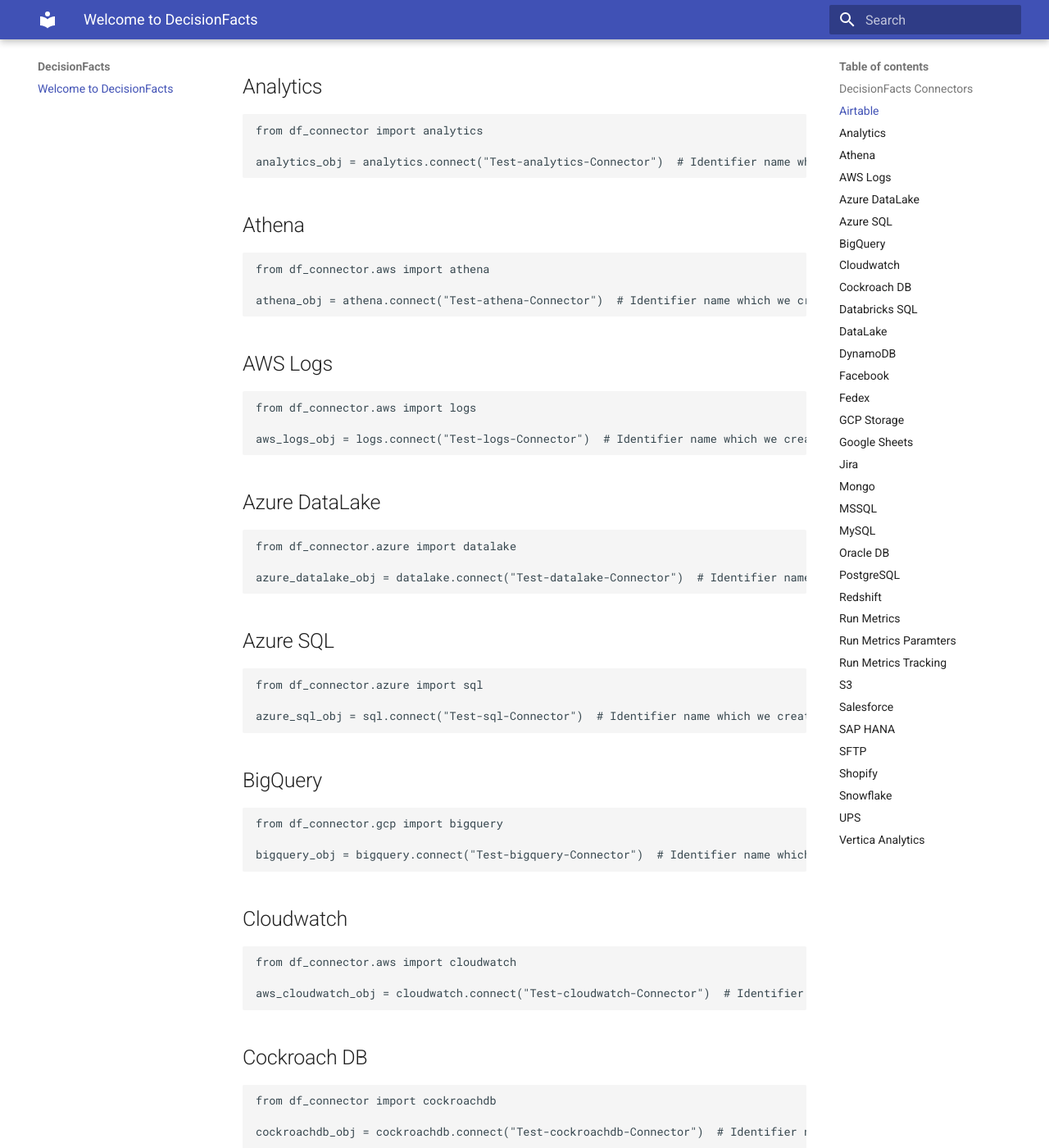
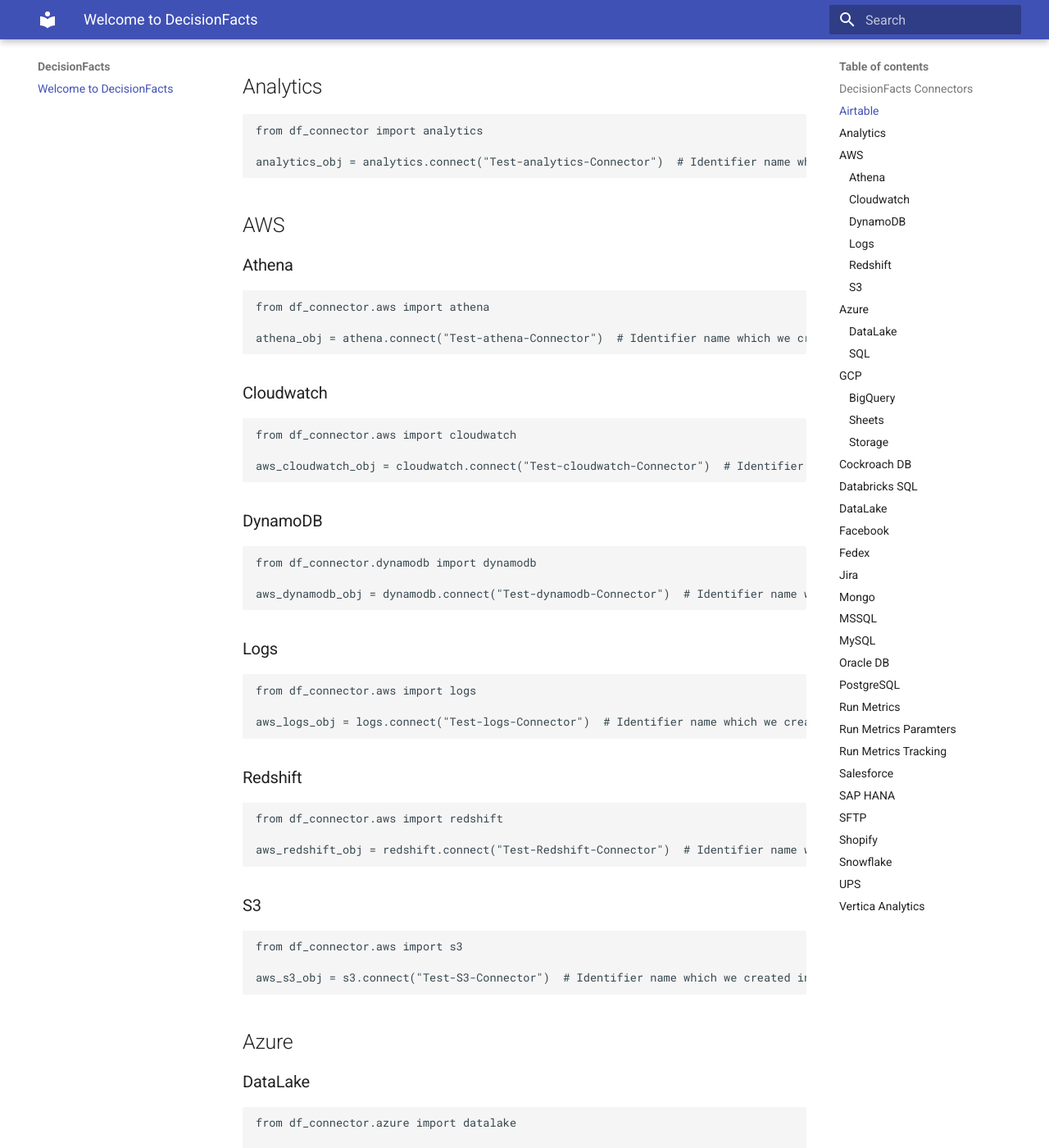
Before and after one commit to Mudasir-Ahmad-DF/MKDocs-demo, an MkDocs documentation site: the page built from docs/index.md, in a window 1280 px wide and 1400 px high, scrolled down 478 px. Shown: the whole window at 82% size. Built offline with MkDocs 1.6.1 and Material for MkDocs 9.7.7, drawn with Linux system fonts in a browser that asks for light colours; some of the changed text lies outside the part shown.

Commit message:
table of contents

````diff
--- a/docs/index.md
+++ b/docs/index.md
@@ -21,48 +21,100 @@
 analytics_obj = analytics.connect("Test-analytics-Connector")  # Identifier name which we created in the portal
 ```
 
-## Athena
+## AWS
+
+### Athena
 
 ```python
 from df_connector.aws import athena
 
 athena_obj = athena.connect("Test-athena-Connector")  # Identifier name which we created in the portal
 ```
-## AWS Logs
+
+### Cloudwatch
+
+```python
+from df_connector.aws import cloudwatch
+
+aws_cloudwatch_obj = cloudwatch.connect("Test-cloudwatch-Connector")  # Identifier name which we created in the portal
+```
+### DynamoDB
+
+```python
+from df_connector.dynamodb import dynamodb
+
+aws_dynamodb_obj = dynamodb.connect("Test-dynamodb-Connector")  # Identifier name which we created in the portal
+```
+
+### Logs
 
 ```python
 from df_connector.aws import logs
 
 aws_logs_obj = logs.connect("Test-logs-Connector")  # Identifier name which we created in the portal
 ```
-## Azure DataLake
+### Redshift
+
+```python
+from df_connector.aws import redshift
+
+aws_redshift_obj = redshift.connect("Test-Redshift-Connector")  # Identifier name which we created in the portal
+```
+### S3
+
+```python
+from df_connector.aws import s3
+
+aws_s3_obj = s3.connect("Test-S3-Connector")  # Identifier name which we created in the portal
+```
+
+
+## Azure
+
+### DataLake
 
 ```python
 from df_connector.azure import datalake
 
 azure_datalake_obj = datalake.connect("Test-datalake-Connector")  # Identifier name which we created in the portal
 ```
-## Azure SQL
+
+### SQL
 
 ```python
 from df_connector.azure import sql
 
 azure_sql_obj = sql.connect("Test-sql-Connector")  # Identifier name which we created in the portal
 ```
-## BigQuery
+
+
+## GCP
+
+### BigQuery
 
 ```python
 from df_connector.gcp import bigquery
 
 bigquery_obj = bigquery.connect("Test-bigquery-Connector")  # Identifier name which we created in the portal
 ```
-## Cloudwatch
+
+### Sheets
 
 ```python
-from df_connector.aws import cloudwatch
+from df_connector.gcp import sheets
 
-aws_cloudwatch_obj = cloudwatch.connect("Test-cloudwatch-Connector")  # Identifier name which we created in the portal
+sheets_obj = sheets.connect("Test-sheets-Connector")  # Identifier name which we created in the portal
 ```
+###  Storage
+
+```python
+from df_connector.gcp import storage
+
+storage_obj = storage.connect("Test-storage-Connector")  # Identifier name which we created in the portal
+```
+
+
+
 ## Cockroach DB
 
 ```python
@@ -96,13 +148,7 @@
 
 
 ```
-## DynamoDB
 
-```python
-from df_connector.dynamodb import dynamodb
-
-aws_dynamodb_obj = dynamodb.connect("Test-dynamodb-Connector")  # Identifier name which we created in the portal
-```
 ## Facebook
 
 ```python
@@ -117,20 +163,8 @@
 
 fedex_obj = fedex.connect("Test-fedex-Connector")  # Identifier name which we created in the portal
 ```
-## GCP Storage
 
-```python
-from df_connector.gcp import storage
 
-storage_obj = storage.connect("Test-storage-Connector")  # Identifier name which we created in the portal
-```
-## Google Sheets
-
-```python
-from df_connector.gcp import sheets
-
-sheets_obj = sheets.connect("Test-sheets-Connector")  # Identifier name which we created in the portal
-```
 ## Jira
 
 ```python
@@ -174,13 +208,7 @@
 
 postgresql_obj = postgresql.connect("Test-postgresql-Connector")  # Identifier name which we created in the portal
 ```
-## Redshift
 
-```python
-from df_connector.aws import redshift
-
-aws_redshift_obj = redshift.connect("Test-Redshift-Connector")  # Identifier name which we created in the portal
-```
 ## Run Metrics
 
 ```python
@@ -202,13 +230,7 @@
 
 content = metrics.tracking.get_csv("<start_date>", "<end-date>")
 ```
-## S3
 
-```python
-from df_connector.aws import s3
-
-aws_s3_obj = s3.connect("Test-S3-Connector")  # Identifier name which we created in the portal
-```
 ## Salesforce
 
 ```python
````
Also changed, not shown: site/index.html, site/search/search_index.json, 1 other file.
